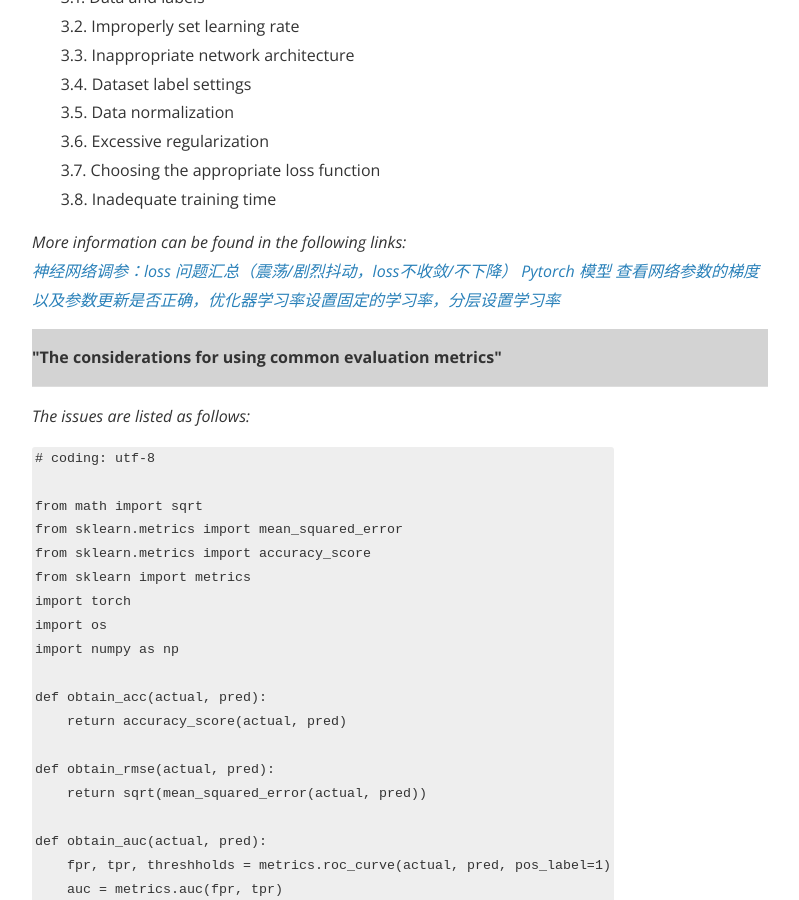
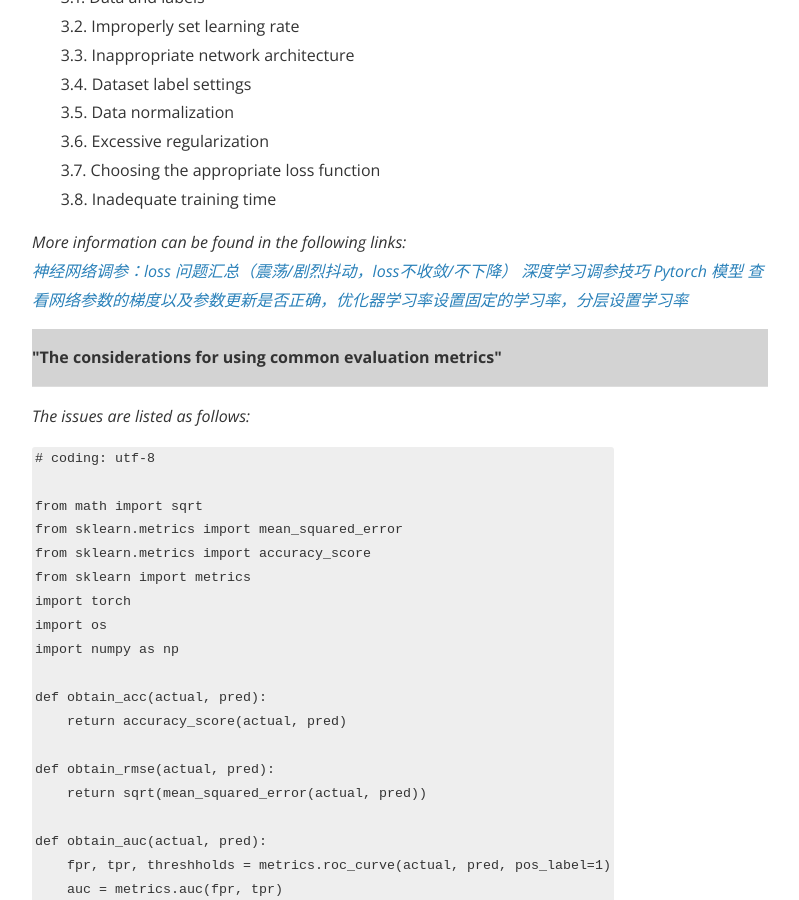
Before and after one commit to sosweetzhang/sosweetzhang.github.io, a Jekyll site: the page built from share/Experience/Summary_of_deep_learning_project_experience.md, in a window 1280 px wide and 900 px high, scrolled down 1322 px. Shown: the whole window, without its empty margins (240-1039 px from the left). Built offline with Jekyll 4.4.1, drawn with Linux system fonts in a browser that asks for light colours; nearby versions of some CDN libraries; comment, search, counter and statistics services are not loaded; a style sheet for code colours, icons or effects is not loaded.

Commit message:
Update Summary_of_deep_learning_project_experience.md

```diff
--- a/share/Experience/Summary_of_deep_learning_project_experience.md
+++ b/share/Experience/Summary_of_deep_learning_project_experience.md
@@ -52,6 +52,7 @@ permalink: /share/Experience/231121_1/
 
 <em>More information can be found in the following links: </em><br>
 <em><a href="https://blog.csdn.net/ytusdc/article/details/107738749" title="">神经网络调参：loss 问题汇总（震荡/剧烈抖动，loss不收敛/不下降）</a> </em>
+<em><a href="https://tsinghua-gongjing.github.io/posts/DL-tricks.html" title="">深度学习调参技巧</a> </em>
 <em><a href="https://blog.csdn.net/qq_41554005/article/details/119767740" title="">Pytorch 模型 查看网络参数的梯度以及参数更新是否正确，优化器学习率设置固定的学习率，分层设置学习率</a> </em>
 
 
```
